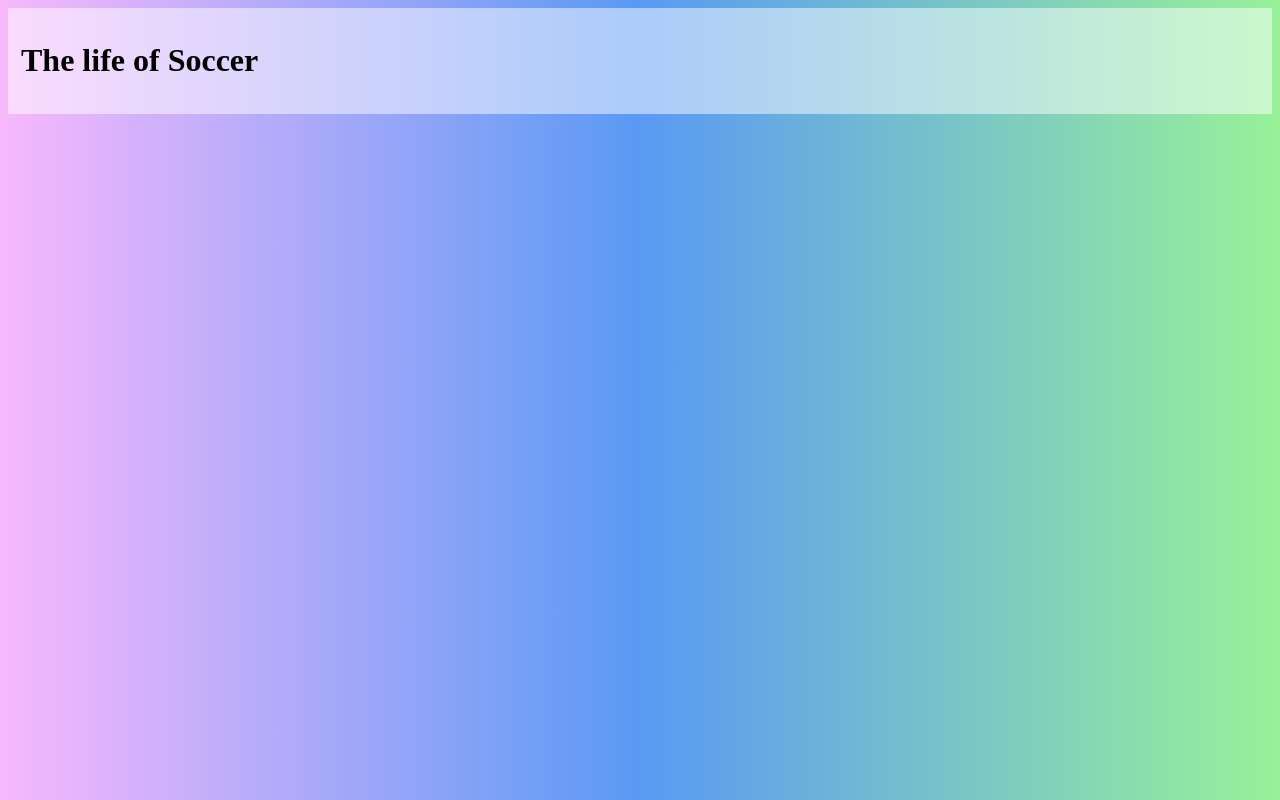
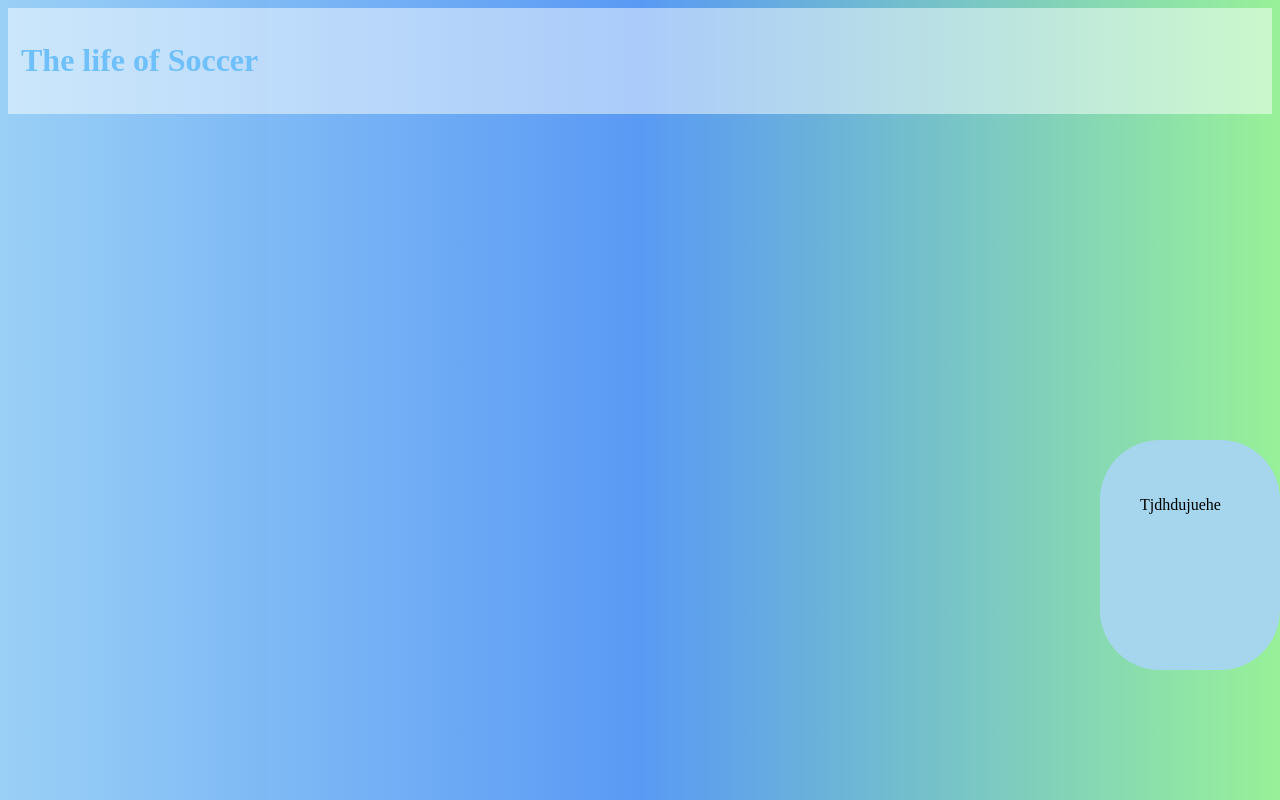
Before and after one commit to Danna60635/Css-final-website-project, a plain HTML site: page index.html in a window 1280 px wide. Drawn offline with Linux system fonts and the light colour scheme; a web font is replaced by a local one.

Commit message:
Progress

```diff
--- a/index.html
+++ b/index.html
@@ -14,6 +14,8 @@
 
     </div>
 
-    <div class=""
+    <div class="nav">
+        <p>Tjdhdujuehe</p>
+    </div>
 </body>
 </html>
--- a/style.css
+++ b/style.css
@@ -1,11 +1,24 @@
 @import url('https://fonts.googleapis.com/css2?family=Delius+Swash+Caps&family=Sunshiney&family=Zalando+Sans+SemiExpanded:ital,wght@0,200..900;1,200..900&display=swap');
 
 body {
-    background-image: linear-gradient(to right, rgb(247, 184, 253), #5597f4f9, rgb(152, 241, 152));
+    background-image: linear-gradient(to right, rgb(154, 208, 246), #5597f4f9, rgb(152, 241, 152));
+}
 
 .header {
-    color   rgb(111, 192, 250);
+    color: rgb(111, 192, 250);
     background-color: rgba(255, 255, 255, 0.489);
     padding: 13px;
     font-family: "Zalando Sans SemiExpanded";
 }
+
+.nav {
+    background-color: rgb(165, 214, 237);
+    width: 100px;
+    height: 150px;
+    padding: 40px;
+    border-radius: 60px;
+    position: fixed;
+    top: 440px;
+    right: 0px;
+
+}
```
